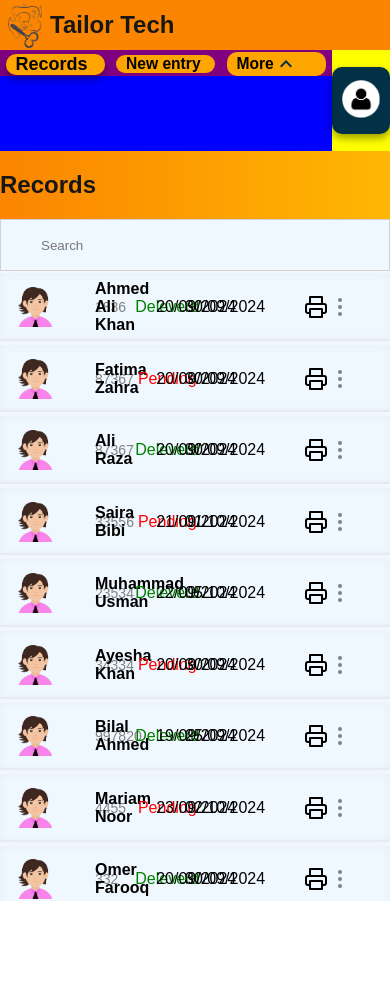
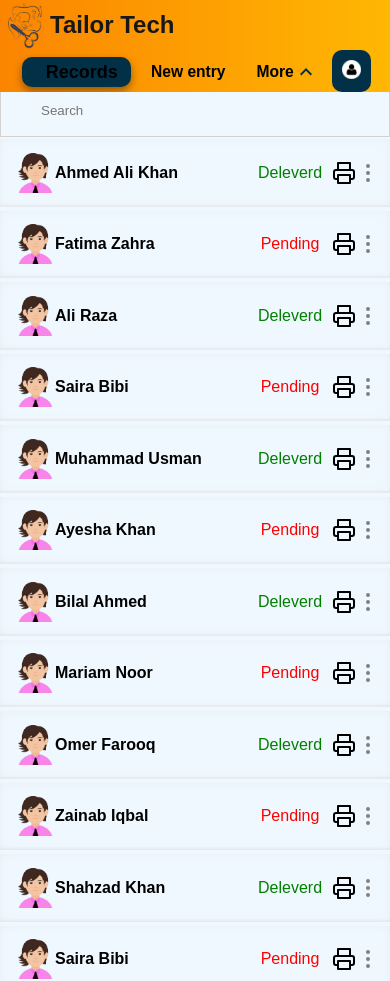
Before and after one commit to HaseebMalik9895/next-tailor-tech, a Next.js app: page /dashboard in a window 390 px wide. Before the commit the page ends 901 px from the top, so only its background shows below. Built offline with nearby package versions, Linux system fonts and the light colour scheme.

Commit message:
set responsive of dashboard screen

```diff
--- a/src/app/auth/styles.module.css
+++ b/src/app/auth/styles.module.css
@@ -182,7 +182,8 @@
 
     /* Disable card flip on mobile */
     .rightdiv {
-        height: 75%;
+        /* height: 100%; */
+        /* background-color: pink; */
         display: flex;
         flex-direction: column;
         align-items: center;
@@ -191,6 +192,7 @@
     }
 
     .leftdiv {
+        /* background-color: #023047; */
         height: 25%;
         display: flex;
         align-items: center;
@@ -204,9 +206,10 @@
         display: flex;
         align-items: center;
         justify-content: center;
-        height: 100%;
+        height: 75%;
         width: 100%;
         padding: 10px;
+        /* background-color: aqua; */
     }
 
     .inputdiv {
--- a/src/app/dashboard/page.js
+++ b/src/app/dashboard/page.js
@@ -24,7 +24,12 @@ const records = [
     { id: 8, code: "4455", name: "Mariam Noor", status: "Pending", image: "/person1.png", receive: "23/09/2024", delever: "02/10/2024" },
     { id: 9, code: "332", name: "Omer Farooq", status: "Deleverd", image: "/person1.png", receive: "20/09/2024", delever: "30/09/2024" },
     { id: 10, code: "193633", name: "Zainab Iqbal", status: "Pending", image: "/person1.png", receive: "21/09/2024", delever: "01/10/2024" },
-    { id: 11, code: "33556", name: "Shahzad Khan", status: "Deleverd", image: "/person1.png", receive: "20/09/2024", delever: "30/09/2024" }
+    { id: 11, code: "33556", name: "Shahzad Khan", status: "Deleverd", image: "/person1.png", receive: "20/09/2024", delever: "30/09/2024" },
+    { id: 12, code: "33556", name: "Saira Bibi", status: "Pending", image: "/person1.png", receive: "21/09/2024", delever: "01/10/2024" },
+    { id: 13, code: "23534", name: "Muhammad Usman", status: "Deleverd", image: "/person1.png", receive: "22/09/2024", delever: "05/10/2024" },
+    { id: 14, code: "34334", name: "Ayesha Khan", status: "Pending", image: "/person1.png", receive: "20/09/2024", delever: "30/09/2024" },
+    { id: 15, code: "997820", name: "Bilal Ahmed", status: "Deleverd", image: "/person1.png", receive: "19/09/2024", delever: "25/09/2024" },
+    { id: 16, code: "4455", name: "Mariam Noor", status: "Pending", image: "/person1.png", receive: "23/09/2024", delever: "02/10/2024" },
 ];
 
 
@@ -142,7 +147,6 @@ const Main = () => {
             <div className={styles.rightdiv}>
                 <div className={styles.rightheader}>
                     <h2>{dashboardbutton}</h2>
-                    {/* <Time /> */}
                 </div>
                 {dashboardbutton === "Records" && (
                     <div className={styles.rightchilddiv}>
@@ -220,13 +224,13 @@ const Main = () => {
                                 </div>
                             ))}
 
+                        </div>
                             {showMeasurementCard && (
                                 <MeasurementCard
                                     record={selectedRecord}
                                     closeMeasurementCard={closeMeasurementCard} // Pass close function to MeasurementCard
                                     />
                                 )}
-                        </div>
 
 
                     </div>
--- a/src/app/dashboard/styles.module.css
+++ b/src/app/dashboard/styles.module.css
@@ -1,7 +1,9 @@
 .perentdiv {
+    flex: 1;
     display: flex;
     flex-direction: row;
     background-color: aliceblue;
+    overflow: hidden;
     /* height: 100vh; */
 }
 
@@ -9,8 +11,8 @@
     /* height: 100vh; */
     /* height: 100%; */
     width: 20vw;
-    background-color: #ba51ba;
-    /* background: linear-gradient(to bottom, #fb8500, #ffb703); */
+
+    background: linear-gradient(to bottom, #fb8500, #ffb703);
 }
 
 .leftheader {
@@ -22,14 +24,12 @@
 }
 
 .leftDashPlusAdminDiv {
-    background-color: blue;
     /* height: 80vh; */
     height: 91.89%;
 }
 
 .dashboard {
-    background-color: cadetblue;
-    height: 85%;
+    height: 78%;
     display: flex;
     align-items: center;
     /* justify-content: center; */
@@ -39,7 +39,7 @@
 
 
 .admindiv {
-    background-color: red;
+    /* background-color: red; */
     height: 12vh;
     display: flex;
     justify-content: center;
@@ -135,8 +135,10 @@
 }
 
 .rightdiv {
-    flex: 1;
-    /* background-color: blue; */
+
+    /* flex: 1;  */
+    background-color: aliceblue;
+    /* height: 90vh; */
 
 
 }
@@ -160,10 +162,6 @@
     flex-direction: row;
     align-items: center;
     border: 1px solid rgb(212, 208, 208);
-    /* width: 100vw; */
-    /* height: 7vh; */
-    /* justify-content: center; */
-    /* background-color: aqua; */
 
 }
 
@@ -196,77 +194,7 @@
     justify-content: space-around;
 }
 
-.todaybutton {
-    /* background: linear-gradient(to right, #db84db, #E6E6FA); */
-    background-color: rgb(205, 206, 207);
-    height: 4vh;
-    border-radius: 5px;
-    display: flex;
-    width: 5vw;
-    align-items: center;
-    justify-content: center;
-}
 
-.todaybutton p {
-    font-size: 14px;
-    font-weight: 500;
-    color: rgb(42, 40, 40);
-}
-
-.filterbutton {
-    /* background: linear-gradient(to right, #db84db, #E6E6FA); */
-    background-color: rgb(205, 206, 207);
-    height: 4vh;
-    border-radius: 5px;
-    width: 5vw;
-    border: none;
-    display: flex;
-    align-items: center;
-    justify-content: center;
-}
-
-.filterbutton p {
-    font-size: 14px;
-    font-weight: 500;
-    color: rgb(42, 40, 40);
-}
-
-.listmapbutton {
-    background-color: rgb(211, 213, 214);
-    /* background-color: aqua; */
-    height: 4vh;
-    border: none;
-    border-radius: 5px;
-    width: 7vw;
-    flex-direction: row;
-    display: flex;
-    align-items: center;
-    justify-content: center;
-}
-
-.listbutton {
-    width: 3.3vw;
-    height: 3vh;
-    border-radius: 5px;
-    display: flex;
-    align-items: center;
-    justify-content: center;
-}
-
-.mapbutton {
-    width: 3.3vw;
-    height: 3vh;
-    border-radius: 5px;
-    display: flex;
-    align-items: center;
-    justify-content: center;
-    background-color: aqua;
-}
-
-.listmapbutton p {
-    font-size: 14px;
-    font-weight: 400;
-}
 
 
 .recordlist {
@@ -464,35 +392,44 @@
 
 @media (max-width: 768px) {
     .perentdiv {
+        flex: 1;
         flex-direction: column;
-        /* Stack the divs vertically */
-        /* height: 100%; */
+        overflow: hidden;
     }
 
     .leftdiv {
-        background-color: rgb(0, 255, 30);
+        background-color: red;
+        width: 100%;
+        overflow: hidden;
+        position: fixed;
+        top: 0;
+        left: 0;
+        z-index: 1000
+    }
+
+    .leftDashPlusAdminDiv {
+        background: linear-gradient(to right, #fb8500, #ffb703);
+        /* background-color: black; */
+        height: 5vh;
+        /* width: 90%; */
+        display: flex;
+        flex-direction: row;
+        align-items: center;
+        justify-content: center;
         width: 100%;
 
     }
 
-    .leftDashPlusAdminDiv {
-        background-color: blue;
-        height: 100%;
-        /* width: 100%; */
-        display: flex;
-        flex-direction: row;
+    .leftheader {
+        background: linear-gradient(to right, #fb8500, #ffb703);
     }
 
-    .leftheader {}
-
-
-
-
     .dashboard {
-
-        background-color: purple;
-        width: 85%;
-        height: 100%;
+        /* background: linear-gradient(to right, #fb8500, #ffb703); */
+        /* background-color: transparent; */
+        /* background-color: red; */
+        width: 80vw;
+        height: 5vh;
         display: flex;
         align-items: center;
         justify-content: space-around;
@@ -500,29 +437,101 @@
     }
 
     .button {
-        background-color: orange;
+        /* background-color: red; */
         width: 30%;
-        height:50% ;
+        height: 60%;
+        display: flex;
+        justify-content: center;
+        align-items: center;
     }
 
     .activebutton {
 
-        background-color: orange;
-        width: 30%;
-        height:70% ;
+        background-color: #023047;
+        width: 35%;
+        height: 70%;
+        display: flex;
+        justify-content: center;
+        align-items: center;
     }
 
     .admindiv {
-        background-color: yellow;
-        width: 15%;
+        /* display: none; */
+        /* background-color: aqua; */
+        /* height: 50px; */
+        /* width: 50%; */
+        /* border-radius: 50px; */
     }
 
-    .admin {}
+    .admin {
+        /* display: block; */
+        background-color: none;
+        width: 10vw;
+        height: 5vh;
+        align-items: center;
+        justify-content: center;
+        display: flex;
+        /* border-radius: 50px; */
+        box-shadow: none;
+    }
 
     .admindiv .admintext h3,
     .admindiv .admintext p {
         display: none;
     }
 
+    .rightdiv {
+        padding-top: 10vh;
+        /* overflow-y: none; */
+        /* height: 100vh; */
+    }
+
+    .rightheader {
+        display: none;
+    }
+
+    .recordlist {
+        height: 100vh;
+        /* overflow-y: hidden; */
+        /* background-color: aqua; */
+    }
+
+    .listdiv {
+        /* background-color: yellow; */
+        align-items: center;
+        /* justify-content: center; */
+        /* width: 100%; */
+    }
+
+    .leftlistdiv {
+        /* background-color: #196139; */
+        width: 85%;
+    }
+
+    .namediv {
+        width: 70%;
+        /* background-color: red; */
+    }
+
+    .statusdiv {
+        width: 30%;
+        /* background-color: pink; */
+    }
+
+    .Rightlistdiv {
+        /* background-color: brown; */
+        width: 15%;
+    }
+
+    .codediv,
+    .receivediv,
+    .deleverdiv {
+        display: none;
+    }
+
+    .NewEntryDiv {
+        width: 100%;
+    }
+
 
 }
--- a/src/components/Setting/styles.module.css
+++ b/src/components/Setting/styles.module.css
@@ -5,6 +5,13 @@
     border-bottom-right-radius: 10px;
     border-bottom-left-radius: 10px;
     /* position: absolute; */
+}
+
+@media (max-width:768px){
+    .parrentDiv{
+        position: absolute;
+        right: 50px;
+    }
 }
 .buttonDiv{
     background-color: #023047;
--- a/src/components/calculator/styles.module.css
+++ b/src/components/calculator/styles.module.css
@@ -10,10 +10,10 @@
 }
 .parentMinimizeDiv {
     /* background-color: #023047; */
-    height: 10%;
+    height: 9%;
     width: 3%;
     position: absolute;
-    bottom: 9%;
+    bottom: 18%;
     right: 95%;
     border-radius: 10px;
     z-index: 999;
--- a/src/components/measurementcard/styles.module.css
+++ b/src/components/measurementcard/styles.module.css
@@ -6,10 +6,15 @@
     position: absolute;
     top: 0;
     right: 0;
+    left: 0;
+    bottom: 0;
     backdrop-filter: blur(10px);
     /* Apply the blur effect */
     -webkit-backdrop-filter: blur(10px);
     /* For Safari support */
+    position: fixed;
+    overflow: hidden;
+    z-index: 1000;
 }
 
 .headerdiv {
@@ -31,7 +36,7 @@
 }
 
 .childdiv {
-    background: linear-gradient(to bottom, #fb8500 , #ffb703 );
+    background: linear-gradient(to bottom, #fb8500, #ffb703);
     /* background-color: #E63946; */
     height: 90%;
     width: 30%;
@@ -41,19 +46,22 @@
     border-radius: 10px;
     overflow-y: auto;
 }
+
 .childdiv::-webkit-scrollbar {
     display: none;
 }
-.TopDiv{
+
+.TopDiv {
     /* background-color: blue; */
     height: 20%;
     display: flex;
     align-items: center;
     justify-content: center;
 }
-.ImageDiv{
+
+.ImageDiv {
     padding: 10px;
-    background-color:white;
+    background-color: white;
     border-radius: 50px;
     border: 1px solid rgb(247, 242, 242);
     margin-top: 10px;
@@ -63,17 +71,20 @@
     justify-content: center;
     align-items: center;
 }
-.InfoDiv{
+
+.InfoDiv {
     /* background-color: chartreuse; */
     height: 20%;
 }
+
 .DetailParentDiv {
     /* background-color: aqua; */
-    width: 100%;  /* Set the maximum height of the parent div */
+    width: 100%;
+    /* Set the maximum height of the parent div */
     display: flex;
     flex-direction: row;
     /* overflow-y: auto; */
-      /* Enables scrolling if content exceeds the parent's height */
+    /* Enables scrolling if content exceeds the parent's height */
 }
 
 
@@ -81,12 +92,15 @@
     /* background-color: blueviolet; */
     display: flex;
     flex-direction: column;
-    width: 50%;  /* Each .DetailDiv takes 50% of the parent width */
+    width: 50%;
+    /* Each .DetailDiv takes 50% of the parent width */
 }
-.DetailDiv p{
+
+.DetailDiv p {
     margin: 10px;
 }
-.DescriptionParentDiv{
+
+.DescriptionParentDiv {
     /* background-color: brown; */
     display: flex;
     flex-direction: row;
@@ -94,7 +108,47 @@
     padding-bottom: 10px;
     margin: 10px;
 }
-.DescriptionDiv{
+
+.DescriptionDiv {
     /* background-color: blue; */
     width: 50%;
 }
+
+
+@media(max-width:768px) {
+    .parentdiv {
+        /* background-color: red; */
+        height: 100vh;
+        position: fixed;
+        overflow: hidden;
+        z-index: 1000;
+    }
+
+    .childdiv {
+        /* background-color: red; */
+        height: 50vh;
+        width: 80vw;
+    }
+
+    .TopDiv {
+        /* background-color: red; */
+        height: 12vh;
+        display: flex;
+        align-items: center;
+        justify-content: center;
+    }
+
+    .ImageDiv {
+        height: 10vh;
+    }
+
+    .InfoDiv {
+        /* background-color: red; */
+        height: 13vh;
+    }
+
+    .InfoDiv h1 {
+        font-size: 22px;
+        /* color: black; */
+    }
+}
```
